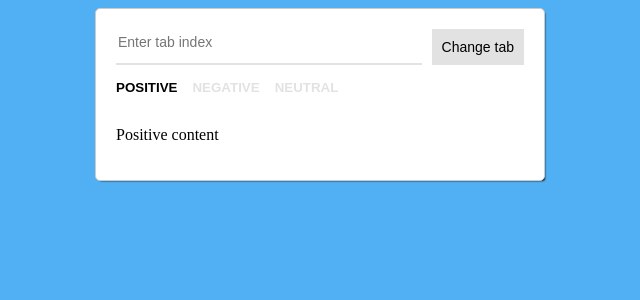
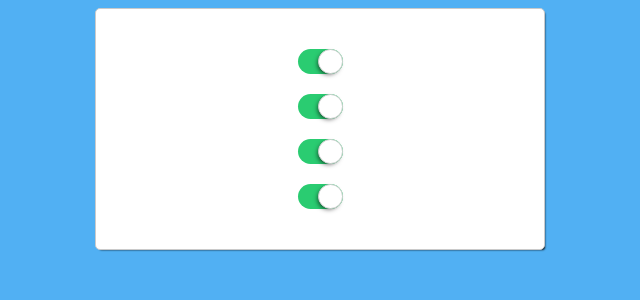
Before and after one commit to juniorvanin-zz/frontloops, a React (Create React App) app: page / in a window 1280 px wide. Shown: the top 300 px of the page, without its empty margins (320-960 px from the left). Built offline with nearby package versions, Linux system fonts and the light colour scheme.

Commit message:
Finish loop 1 step 3 exercise

```diff
--- a/src/App.js
+++ b/src/App.js
@@ -1,9 +1,9 @@
 import React from "react";
 
-import { Loop1Step2 } from "./loop1-step2";
+import { Loop1Step3 } from "./loop1-step3";
 
 function App() {
-  return <Loop1Step2 />;
+  return <Loop1Step3 />;
 }
 
 export default App;
--- a/src/loop1-step2/index.js
+++ b/src/loop1-step2/index.js
@@ -55,22 +55,13 @@ const Loop1Step2 = () => {
           Neutral
         </button>
       </div>
-      <div
-        id="positive"
-        className={`tabcontent ${selectedTab !== "1" ? "hidden" : ""}`}
-      >
+      <div className={`tabcontent ${selectedTab !== "1" ? "hidden" : ""}`}>
         <p>Positive content</p>
       </div>
-      <div
-        id="negative"
-        className={`tabcontent ${selectedTab !== "2" ? "hidden" : ""}`}
-      >
+      <div className={`tabcontent ${selectedTab !== "2" ? "hidden" : ""}`}>
         <p>Negative content</p>
       </div>
-      <div
-        id="neutral"
-        className={`tabcontent ${selectedTab !== "3" ? "hidden" : ""}`}
-      >
+      <div className={`tabcontent ${selectedTab !== "3" ? "hidden" : ""}`}>
         <p>Neutral content</p>
       </div>
     </div>
--- /dev/null
+++ b/src/loop1-step3/index.js
@@ -0,0 +1,28 @@
+import React from "react";
+
+import "./style.css";
+
+const Loop1Step3 = () => {
+  return (
+    <div className="container">
+      <label className="switch">
+        <input type="checkbox" className="switch-checkmark" />
+        <span className="slider"></span>
+      </label>
+      <label className="switch">
+        <input type="checkbox" className="switch-checkmark" />
+        <span className="slider"></span>
+      </label>
+      <label className="switch">
+        <input type="checkbox" className="switch-checkmark" />
+        <span className="slider"></span>
+      </label>
+      <label className="switch">
+        <input type="checkbox" className="switch-checkmark" />
+        <span className="slider"></span>
+      </label>
+    </div>
+  );
+};
+
+export { Loop1Step3 };
--- /dev/null
+++ b/src/loop1-step3/style.css
@@ -0,0 +1,46 @@
+.container {
+  -webkit-box-shadow: 2px 2px 2px -2px #000000;
+  box-shadow: 2px 2px 2px -2px #000000;
+  background-color: white;
+  padding: 20px;
+  max-width: 450px;
+  margin: auto;
+  box-sizing: border-box;
+  border-radius: 5px;
+  border: 1px solid #cacaca;
+}
+
+.switch {
+  width: 45px;
+  height: 25px;
+  background-color: #2acc71;
+  position: relative;
+  display: flex;
+  border-radius: 20px;
+  margin: 20px auto;
+  cursor: pointer;
+}
+
+.switch > .switch-checkmark {
+  opacity: 0;
+  width: 0;
+  height: 0;
+}
+
+.switch-checkmark:checked + .slider {
+  left: 0;
+}
+
+.slider {
+  background-color: white;
+  width: 25px;
+  height: 25px;
+  border-radius: 50%;
+  border: 1px solid #d1d1d1;
+  box-sizing: border-box;
+  position: absolute;
+  left: 20px;
+  box-shadow: -2px 2px 5px -2px rgba(0, 0, 0, 0.75);
+  -webkit-transition: 0.4s;
+  transition: 0.3s;
+}
```
